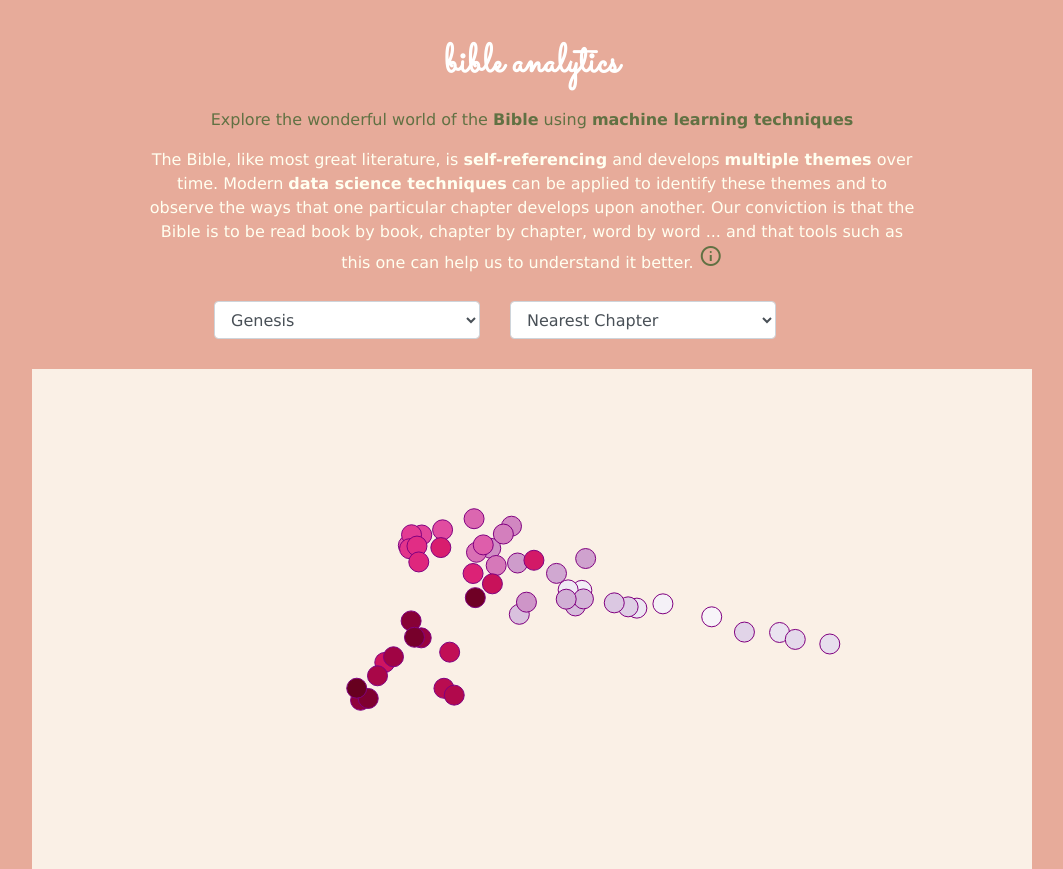
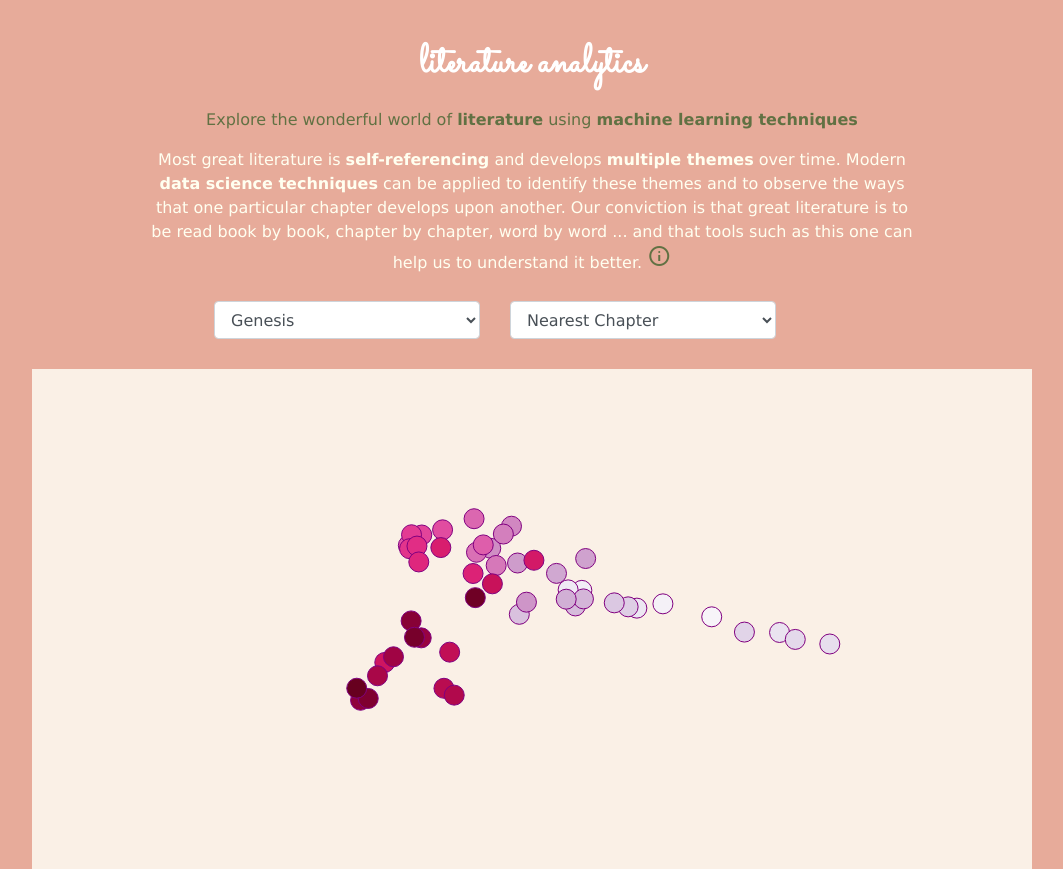
Before and after one commit to aychi1/bible-nlp, a plain HTML site: page index.html in a window 1280 px wide. Shown: the whole page, without its empty margins (108-1171 px from the left). Drawn offline with nearby package versions, Linux system fonts and the light colour scheme; a web font is replaced by a local one.

Commit message:
Update index.html

```diff
--- a/index.html
+++ b/index.html
@@ -3,7 +3,7 @@
 <head>
 	<meta charset="utf-8">
 	<meta name="description" content="">
-	<title>Bible Analytics</title>
+	<title>Literature Analytics</title>
 	<!-- Bootstrap -->
 	<link rel="stylesheet" href="https://stackpath.bootstrapcdn.com/bootstrap/4.4.1/css/bootstrap.min.css" integrity="sha384-Vkoo8x4CGsO3+Hhxv8T/Q5PaXtkKtu6ug5TOeNV6gBiFeWPGFN9MuhOf23Q9Ifjh" crossorigin="anonymous">
 	<!-- Custom styling -->
@@ -16,11 +16,11 @@
 	<link href="https://fonts.googleapis.com/css2?family=Klee+One&family=Major+Mono+Display&family=Pacifico&family=Sacramento&display=swap" rel="stylesheet">
 	<link rel="stylesheet" href="https://fonts.googleapis.com/css2?family=Material+Symbols+Outlined:opsz,wght,FILL,GRAD@20..48,100..700,0..1,-50..200" /><body>
 	<div class = "title">
-		<h1>bible analytics</h1>
-		<p>Explore the wonderful world of the <strong>Bible</strong> using <strong>machine learning techniques</strong></p>
-		<p><span style="color:ivory">The Bible, like most great literature, is <strong>self-referencing</strong> and develops <strong>multiple themes</strong> over time.
+		<h1>literature analytics</h1>
+		<p>Explore the wonderful world of <strong>literature</strong> using <strong>machine learning techniques</strong></p>
+		<p><span style="color:ivory">Most great literature is <strong>self-referencing</strong> and develops <strong>multiple themes</strong> over time.
 			Modern <strong>data science techniques</strong> can be applied to identify these themes and to observe the ways that one particular chapter develops upon another.
-			Our conviction is that the Bible is to be read book by book, chapter by chapter, word by word ... and that tools such as this one can help us to understand it better.</span>
+			Our conviction is that great literature is to be read book by book, chapter by chapter, word by word ... and that tools such as this one can help us to understand it better.</span>
 			<span id="info-button" title="Nearest Chapter shows how similar each chapter is to other chapters in the same book (chapters are colored from light to dark, with earlier chapters being lighter in color). Book Arc shows how the emotions in a book progress by chapter." class="material-symbols-outlined">info</span></p>
 	</div>
 	<!-- Bootstrap grid setup -->
```
